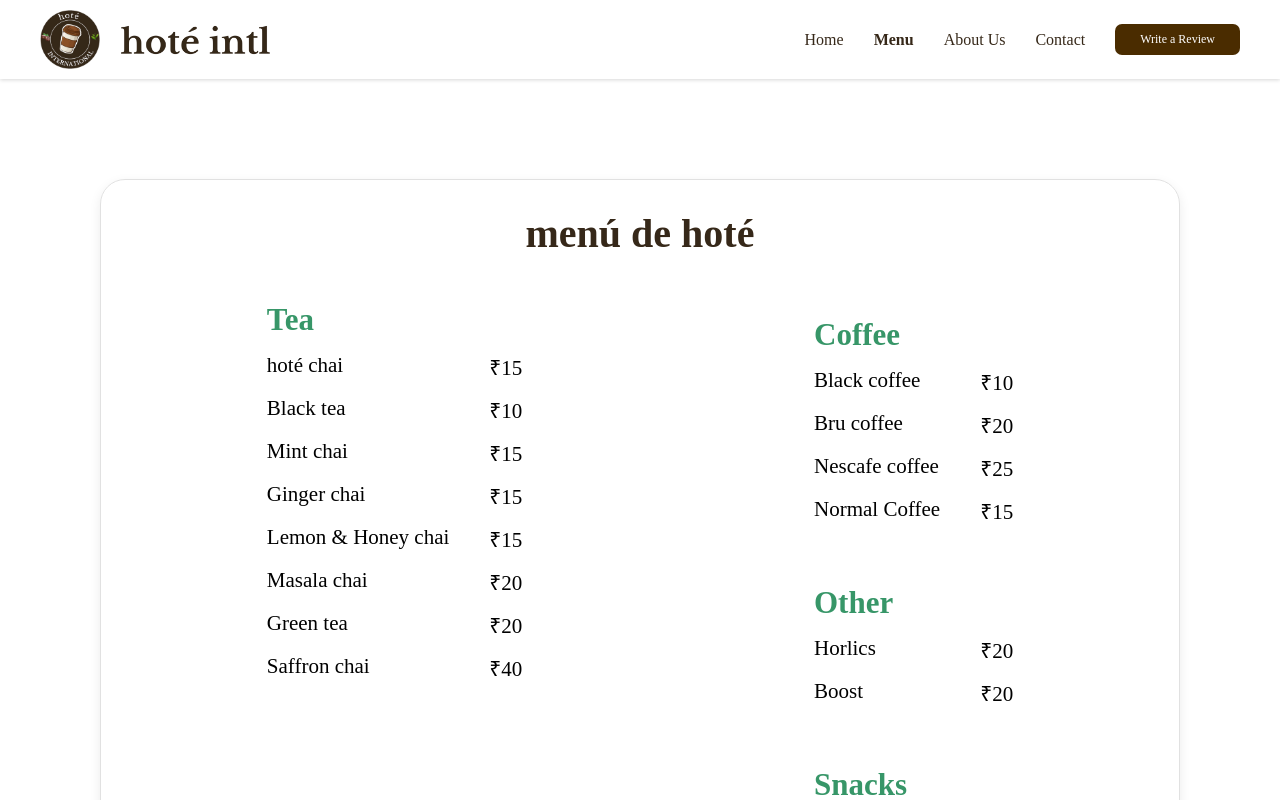
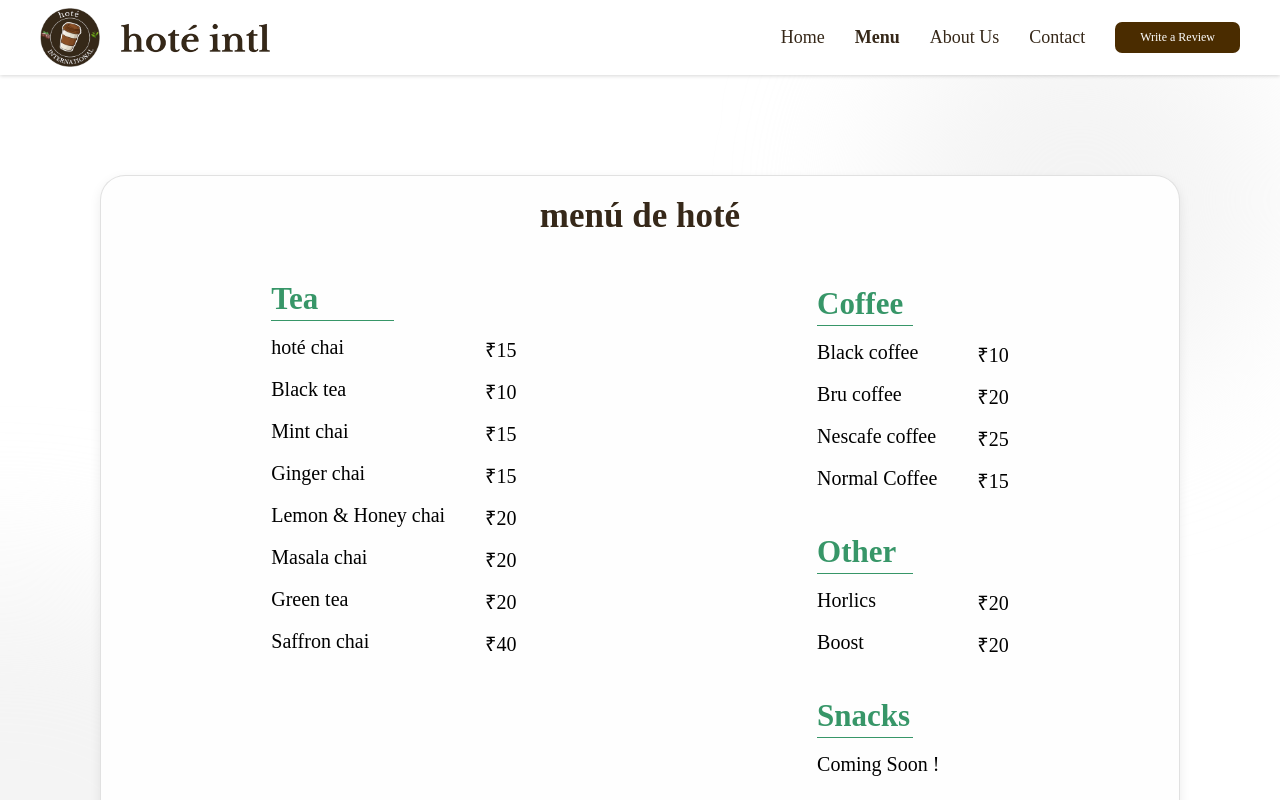
Before and after one commit to safvanms/hote, a React (Create React App) app: page /menu in a window 1280 px wide. Shown: the top 800 px of the page. Built offline with nearby package versions, Linux system fonts and the light colour scheme; the HTML template or start-up script is replaced by a standard one; a web font is replaced by a local one.

Commit message:
components and contents added

```diff
--- a/src/App.css
+++ b/src/App.css
@@ -17,6 +17,17 @@
   align-items: center;
 }
 
+.blur {
+  position: absolute;
+  width: 2rem;
+  height: 14rem;
+  border-radius: 50%;
+  background: #503636;
+  z-index: -9;
+  top: 10px;
+  filter: blur(75px);
+}
+
 /* * {
   scrollbar-color: transparent transparent;
 } */
--- a/src/App.js
+++ b/src/App.js
@@ -7,12 +7,14 @@ import Home from "./components/Home/Home";
 import Menu from "./components/Menu/Menu";
 import Review from "./components/Review/Review";
 import About from "./components/About/About";
+import ScrollToTop from "./components/ScrollToTop";
 
 export default function App() {
   return (
     <div>
       <BrowserRouter>
         <Header />
+        <ScrollToTop />
         <Routes>
           <Route path="/" element={<Home />} />
           <Route path="/menu" element={<Menu />} />
--- a/src/components/Header/Header.jsx
+++ b/src/components/Header/Header.jsx
@@ -36,6 +36,7 @@ const Header = () => {
           <img src={sub_logo} alt="logo" className="lg_logo" />
         </div>
       </div>
+
       <div className="header_right GenFlex lg_screen_menu">
         <ul className=" GenFlex">
           <li>
@@ -69,6 +70,7 @@ const Header = () => {
           </NavLink>
         </button>
       </div>
+
       {clicked && (
         <div className="sm_screen_option">
           <ul>
@@ -114,6 +116,7 @@ const Header = () => {
               </NavLink>
             </li>
           </ul>
+
           <div className="sm_option_footer">
             © {year} hoté intl , All right reserved.
           </div>
--- a/src/components/Header/header.css
+++ b/src/components/Header/header.css
@@ -1,6 +1,6 @@
 .header {
   justify-content: space-between;
-  padding: 10px 40px;
+  padding: 8px 40px;
   box-shadow: rgba(0, 0, 0, 0.16) 0px 1px 4px;
   position: sticky;
   background-color: #ffff;
@@ -33,7 +33,7 @@
 }
 
 .header_right ul > li {
-  font-size: 16px;
+  font-size: 18px;
   cursor: pointer;
 }
 
@@ -67,6 +67,9 @@
 }
 
 @media (max-width: 799px) {
+  .header {
+    padding: 10px 25px;
+  }
   .sm_screen_btn {
     display: block;
     margin-top: 18px;
@@ -104,14 +107,14 @@
   }
 
   .review_btn {
-    padding: 7px 20px;
+    padding: 7px 25px;
     font-family: "DM Sans", sans-serif;
     border: none;
     border-radius: 7px;
-    background-color: var(--coffee);
-    color: #ffff;
+    background-color: var(--espresso);
     text-align: center;
     font-weight: normal;
+    width: max-content;
   }
 
   .sm_option_footer {
--- /dev/null
+++ b/src/components/Hero/Hero.jsx
@@ -0,0 +1,27 @@
+import React from "react";
+import "./hero.css";
+import TeaPot from "../../assets/images/hero.png";
+
+const Hero = () => {
+  return (
+    <>
+      <div className="hero_container GenFlex">
+        <div className="hero_left">
+          <h1>Read...</h1>
+          <h1>Sip...</h1>
+          <h1>One of the best combinations.</h1>
+        </div>
+        <div className="blur in-blur1 "></div>
+        <div className="hero_right">
+          <img src={TeaPot} alt="tea" />
+          <div className="drop GenFlex">
+          <h1>Love in Every drop...</h1>
+        </div>
+        </div>
+      </div>
+      <div className="blur in-blur2 "></div>
+    </>
+  );
+};
+
+export default Hero;
--- /dev/null
+++ b/src/components/Hero/hero.css
@@ -0,0 +1,88 @@
+@import url("https://fonts.googleapis.com/css2?family=Dancing+Script:wght@400..700&display=swap");
+
+
+.hero_container {
+  padding: 30px 0 50px 0;
+  flex-direction: column;
+  gap: 10px;
+  position: relative;
+  overflow: hidden;
+}
+
+
+
+.hero_left , .drop{
+  padding-inline: 20px;
+  font-family: "Dancing Script", cursive;
+  font-size: 28px;
+  z-index: 10;
+}
+
+.hero_right {
+  z-index: 10;
+}
+
+.hero_right img {
+  width: 650px;
+  filter: drop-shadow(0px 3px 2px rgba(0, 0, 0, 0.2));
+}
+
+.hero_left h1:nth-child(1) {
+  color: var(--espresso);
+}
+
+.hero_left h1:nth-child(2) {
+  color: var(--coffee);
+}
+
+.hero_left h1:nth-child(3) {
+  color: var(--textColor);
+}
+
+@media (min-width: 800px) {
+  .in-blur1 {
+    background: #efefefad;
+    top: -15rem;
+    width: 41rem;
+    height: 45rem;
+    right: -11rem;
+  }
+
+  .in-blur2 {
+    background: #efefefad;
+    top: 38rem;
+    width: 43rem;
+    height: 42rem;
+    left: -15rem;
+  }
+}
+
+@media (max-width: 799px) {
+  .hero_left {
+    font-size: 28px;
+  }
+
+  .drop{
+    font-size: 25px;
+    text-align: right;
+  }
+
+  .hero_right img {
+    width: 100%;
+  }
+  .in-blur1 {
+    background: #efefefad;
+    top: -6rem;
+    width: 21rem;
+    height: 25rem;
+    right: -11rem;
+  }
+
+  .in-blur2 {
+    background: #efefefad;
+    top: 38rem;
+    width: 23rem;
+    height: 22rem;
+    left: -8rem;
+  }
+}
--- a/src/components/Home/Home.jsx
+++ b/src/components/Home/Home.jsx
@@ -2,18 +2,20 @@ import React from "react";
 import "./home.css";
 import TeaCards from "../TeaCards/TeaCards";
 import NoSugar from "../SugarSec/NoSugar";
+import Hero from "../Hero/Hero";
 
 const Home = () => {
   return (
     <>
-      <div className="home GenFlex">
+      <Hero />
+      {/* <div className="home GenFlex">
         <div className="home_heads GenFlex">
           <h1>Take a Break , </h1>
           <h1>Order a cup !</h1>
         </div>
-      </div>
+      </div> */}
       <TeaCards />
-        <NoSugar />
+      <NoSugar />
     </>
   );
 };
--- a/src/components/Home/home.css
+++ b/src/components/Home/home.css
@@ -5,6 +5,7 @@
 .home_heads {
   gap: 20px;
   font-size: 30px;
+  padding-bottom: 40px;
 }
 
 .home_heads h1:nth-child(1) {
@@ -21,5 +22,6 @@
     flex-direction: column;
     margin: 0;
     gap: 0px;
+    background-color: transparent;
   }
 }
--- a/src/components/Menu/Menu.jsx
+++ b/src/components/Menu/Menu.jsx
@@ -3,19 +3,20 @@ import "./menu.css";
 import { menus } from "../../../src/constants";
 import { Link } from "react-router-dom";
 
-
-
 const Menu = () => {
   return (
     <>
       <div className="menu_container ">
+        <div className="blur in-blur1 menu_blur1"></div>
         <h1>menú de hoté</h1>
 
         <div className="menu GenFlex">
           <div className="menu_left">
             {menus?.map(({ no, category, items }) => (
-              <div key={no}>
-                <h2 className="list_head">{category === "Tea" && category}</h2>
+              <div key={no} className="menu_categories">
+                {category === "Tea" && items.length > 0 && (
+                  <h2 className="list_head">{category}</h2>
+                )}
                 <ul className="menu_list">
                   {category === "Tea" &&
                     items?.map(({ id, name, price }) => (
@@ -30,10 +31,10 @@ const Menu = () => {
 
           <div className="menu_right">
             {menus?.map(({ no, category, items }) => (
-              <div key={no}>
-                <h2 className="list_head">
-                  {category === "Coffee" && category}
-                </h2>
+              <div key={no} className="menu_categories">
+                {category === "Coffee" && items.length > 0 && (
+                  <h2 className="list_head">{category}</h2>
+                )}
                 <ul className="menu_list">
                   {category === "Coffee" &&
                     items?.map(({ id, name, price }) => (
@@ -44,11 +45,12 @@ const Menu = () => {
                 </ul>
               </div>
             ))}
+
             {menus?.map(({ no, category, items }) => (
-              <div key={no}>
-                <h2 className="list_head">
-                  {category === "Other" && category}
-                </h2>
+              <div key={no} className="menu_categories">
+                {category === "Other" && items.length > 0 && (
+                  <h2 className="list_head">{category}</h2>
+                )}
                 <ul className="menu_list">
                   {category === "Other" &&
                     items?.map(({ id, name, price }) => (
@@ -59,11 +61,12 @@ const Menu = () => {
                 </ul>
               </div>
             ))}
+
             {menus?.map(({ no, category, items }) => (
-              <div key={no}>
-                <h2 className="list_head">
-                  {category === "Snacks" && category}
-                </h2>
+              <div key={no} className="menu_categories">
+                {category === "Snacks" && items.length > 0 && (
+                  <h2 className="list_head">{category}</h2>
+                )}
                 <ul className="menu_list">
                   {category === "Snacks" &&
                     items?.map(({ id, name, price }) => (
@@ -76,6 +79,8 @@ const Menu = () => {
             ))}
           </div>
         </div>
+
+        <div className="blur in-blur2 menu_blur2"></div>
       </div>
       <div className="home_return GenFlex">
         <Link to="/" style={{ textDecoration: "none" }}>
--- a/src/components/Menu/menu.css
+++ b/src/components/Menu/menu.css
@@ -6,15 +6,16 @@
   box-shadow: rgba(0, 0, 0, 0.08) 0px 4px 12px;
   cursor: pointer;
   padding-bottom: 50px;
+  background-color: #fefefe;
 }
 
 .menu_container h1 {
   color: var(--espresso);
   text-align: center;
-  padding: 10px 0 25px 0;
-  margin-top: 20px;
+  padding: 10px 0 10px 0;
+  margin-top: 10px;
   white-space: nowrap;
-  font-size: 40px;
+  font-size: 35px;
 }
 
 .menu {
@@ -24,10 +25,17 @@
   align-items: flex-start;
 }
 
+.menu_categories{
+  padding-bottom: 5px;
+}
+
 .list_head {
-  margin-bottom: 15px;
+  margin: 15px 0 15px 0;
   color: #379668;
   font-size: 31px;
+  border-bottom: 1px solid #379668;
+  width: 50%;
+  padding-bottom: 3px;
 }
 
 .menu_list {
@@ -38,7 +46,7 @@
 
 .menu_list li {
   list-style: none;
-  font-size: 21px;
+  font-size: 20px;
   display: flex;
   justify-content: space-between;
   width: 100%;
@@ -55,15 +63,51 @@
     height: max-content;
     padding: 20px 0;
   }
+
   .menu {
     flex-direction: column;
   }
+
   .menu_list li {
     width: 85vw;
   }
+
   .home_return {
     display: block;
     text-align: center;
     margin-bottom: 40px;
   }
+
+  .menu_blur1 {
+    background: #efefefad;
+    top: -15rem;
+    width: 15rem;
+    height: 45rem;
+    right: 0rem;
+  }
+  .menu_blur2 {
+    background: #efefefad;
+    top: 80rem;
+    width: 27rem;
+    height: 15rem;
+    left: -15rem;
+  }
 }
+
+@media (min-width: 800px) {
+  .menu_blur1 {
+    background: #efefefad;
+    top: 0rem;
+    width: 25rem;
+    height: 25rem;
+    right: 0rem;
+  }
+
+  .menu_blur2 {
+    background: #efefefad;
+    top: 36rem;
+    width: 40rem;
+    height: 30rem;
+    left: -20rem;
+  }
+}
--- /dev/null
+++ b/src/components/ScrollToTop.js
@@ -0,0 +1,13 @@
+import { useEffect } from "react";
+import { useLocation } from "react-router-dom";
+
+const ScrollToTop = () => {
+  const { pathname } = useLocation();
+
+  useEffect(() => {
+    window.scrollTo(0, 0);
+  }, [pathname]);
+  return null;
+};
+
+export default ScrollToTop;
--- a/src/constants.js
+++ b/src/constants.js
@@ -95,7 +95,7 @@ export const menus = [
       {
         id: 6,
         name: "Lemon & Honey chai",
-        price: 15,
+        price: 20,
       },
       {
         id: 2,
```
Also changed, not shown: src/assets/images/hero.png (added).
